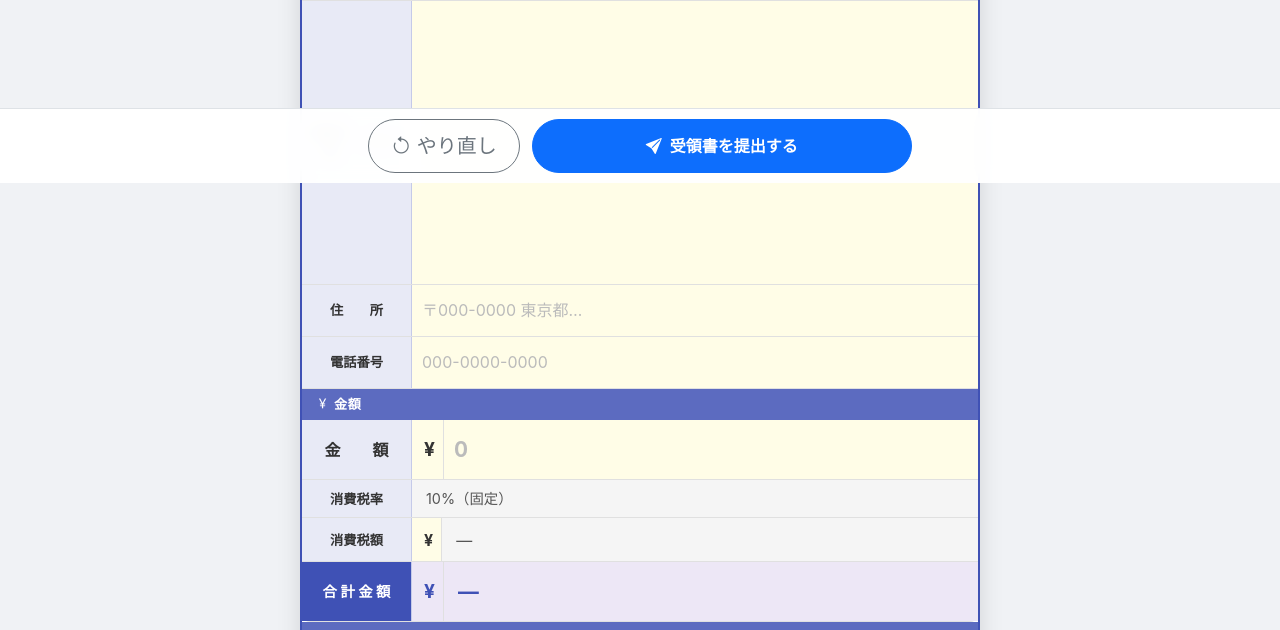
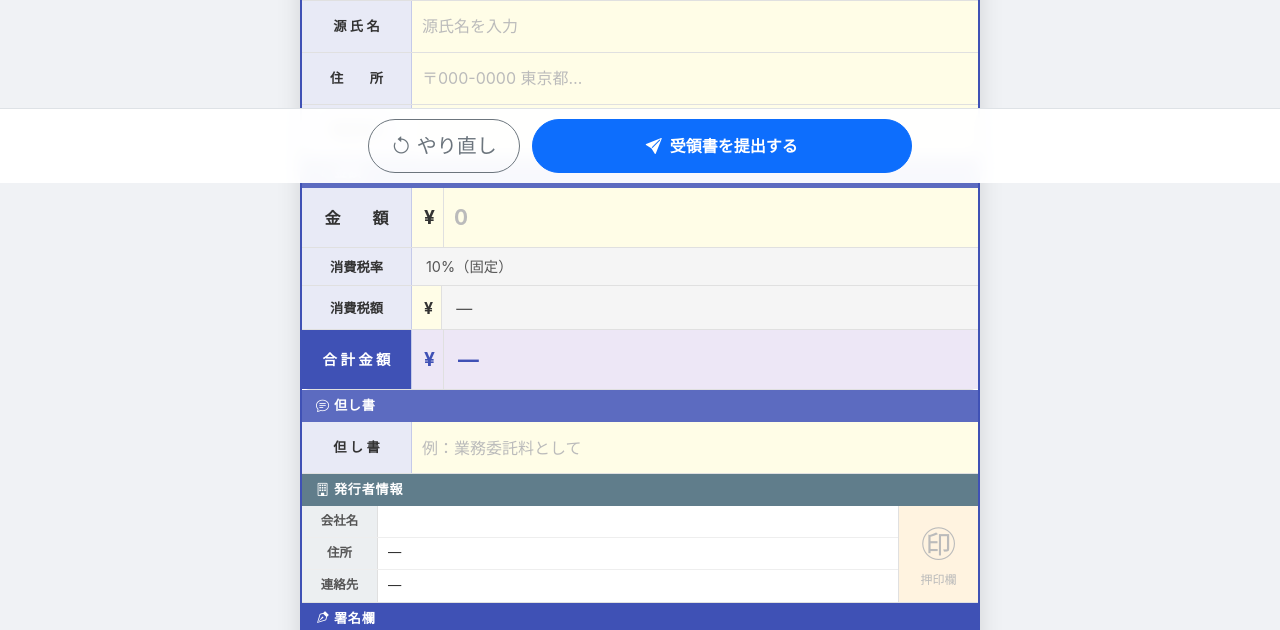
Before and after one commit to ytk2017n-afk/YTK_Juryo_Keiyaku, a FastAPI app: template templates/receipt_form.html in a window 1280 px wide. Shown: the part 617-1247 px from the top of the page. Run offline with FastAPI, Linux system fonts and the light colour scheme; the template is opened without the code that fills it, so the values that code supplies are empty.

Commit message:
Convert alias to text input; save to DB and reflect in PDF/complete page

```diff
--- a/main.py
+++ b/main.py
@@ -129,7 +129,7 @@ async def submit_handwriting(
         shop_name     = store.store_name,
         receipt_date  = fields.get("date", ""),
         invoice_no    = store.invoice_no or "",
-        name_alias    = "",   # 手書きのためテキスト取得不可
+        name_alias    = fields.get("alias", ""),
         name_real     = "",   # 手書きのためテキスト取得不可
         address       = fields.get("address", ""),
         amount        = fields.get("amount", ""),
@@ -148,6 +148,7 @@ async def submit_handwriting(
         "fields":          fields,          # realname/alias/sig の canvas base64
         "date_text":       fields.get("date", ""),
         "atena":           store.store_name,
+        "alias":           fields.get("alias", ""),
         "address":         fields.get("address", ""),
         "phone":           fields.get("phone", ""),
         "amount_text":     fields.get("amount", ""),
--- a/pdf_generator.py
+++ b/pdf_generator.py
@@ -162,7 +162,7 @@ def generate_receipt_pdf(data: dict, out_path: str) -> str:
     # ── 受取人情報 ──────────────────────────────────────────────────────────────
     cur = sec(MX, cur-SH, CW, SH, "■ 受取人情報")
     cur -= RH+4; canvas_row(MX, cur, CW, RH+4, "本　　名", "realname")
-    cur -= RH+4; canvas_row(MX, cur, CW, RH+4, "源 氏 名", "alias")
+    cur -= RH;   text_row(MX, cur, CW, RH, "源 氏 名", data.get("alias", ""))
     cur -= RH;   text_row(MX, cur, CW, RH, "住　　所",  data.get("address", ""))
     cur -= RH;   text_row(MX, cur, CW, RH, "電話番号",  data.get("phone",   ""))
 
--- a/static/js/handwriting.js
+++ b/static/js/handwriting.js
@@ -7,7 +7,7 @@ let penSize  = 2;
 let penColor = '#1A237E';
 const DPR    = window.devicePixelRatio || 1;
 
-const FIELD_IDS = ['c_realname', 'c_alias', 'c_sig'];
+const FIELD_IDS = ['c_realname', 'c_sig'];
 
 // ── Canvas初期化 ─────────────────────────────────────────────────────────────
 function initCanvas(canvas) {
@@ -173,6 +173,7 @@ async function submitReceipt() {
   const payload = {
     ...canvasData,
     date:    dateText,
+    alias:   document.getElementById('inputAlias').value,
     address: document.getElementById('inputAddress').value,
     phone:   document.getElementById('inputPhone').value,
     amount:  amount > 0 ? amount.toLocaleString() : '',
--- a/templates/receipt_complete.html
+++ b/templates/receipt_complete.html
@@ -15,7 +15,7 @@
         <div class="col-5 text-muted">宛名</div>
         <div class="col-7 fw-semibold">{{ receipt.shop_name or store.store_name }} 様</div>
         <div class="col-5 text-muted">源氏名</div>
-        <div class="col-7">（手書き）</div>
+        <div class="col-7">{{ receipt.name_alias or "―" }}</div>
         <div class="col-5 text-muted">日付</div>
         <div class="col-7">{{ receipt.receipt_date or "―" }}</div>
         <div class="col-5 text-muted">合計金額</div>
--- a/templates/receipt_form.html
+++ b/templates/receipt_form.html
@@ -266,11 +266,10 @@
     </div>
   </div>
 
-  <div class="doc-row" style="min-height:60px">
-    <div class="doc-label">源 氏 名<br><span style="font-size:0.7rem;font-weight:400;color:#777">（手書き）</span></div>
-    <div class="canvas-wrap">
-      <canvas id="c_alias" data-field="alias"></canvas>
-      <button class="clear-btn" onclick="clearField('c_alias')">✕</button>
+  <div class="doc-row">
+    <div class="doc-label">源 氏 名</div>
+    <div class="doc-input-wrap">
+      <input type="text" id="inputAlias" class="doc-text-input" placeholder="源氏名を入力">
     </div>
   </div>
 
```
